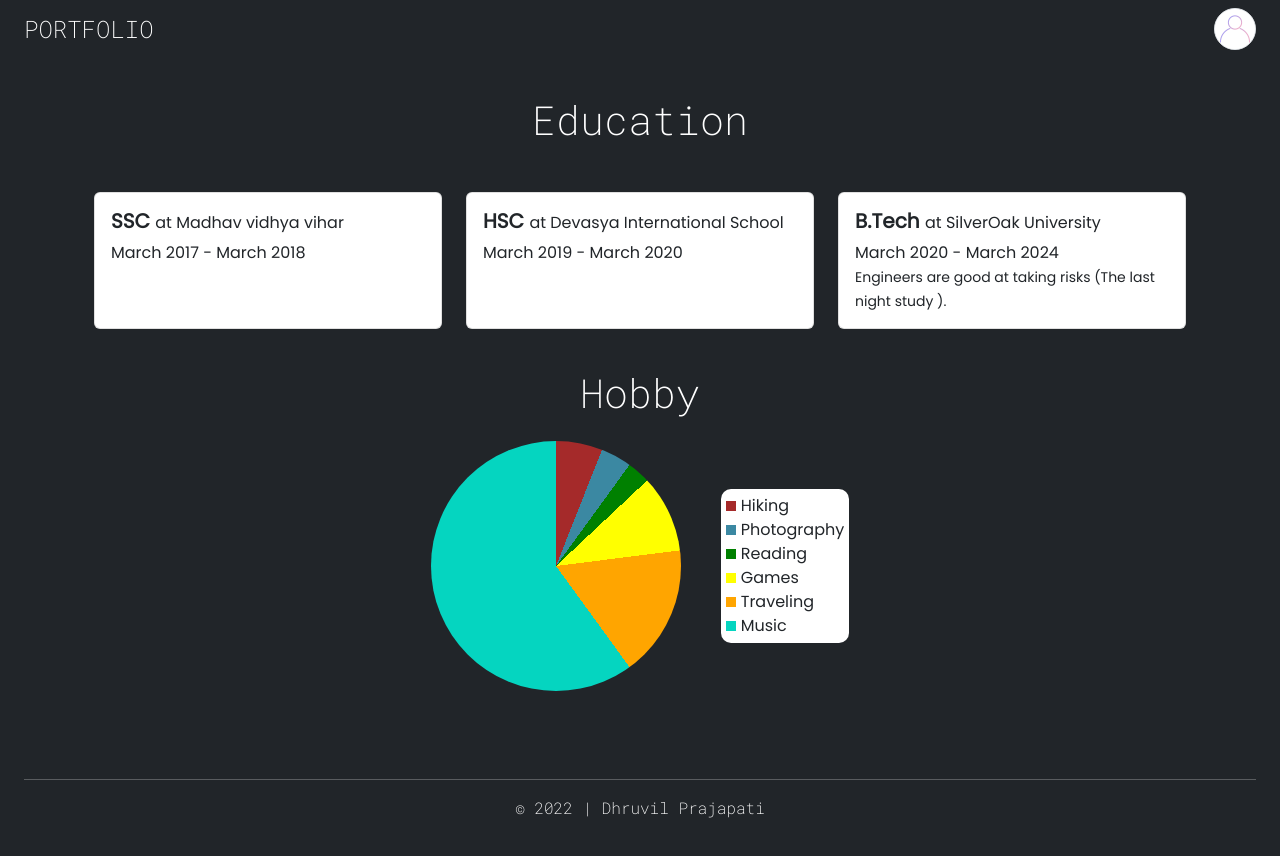
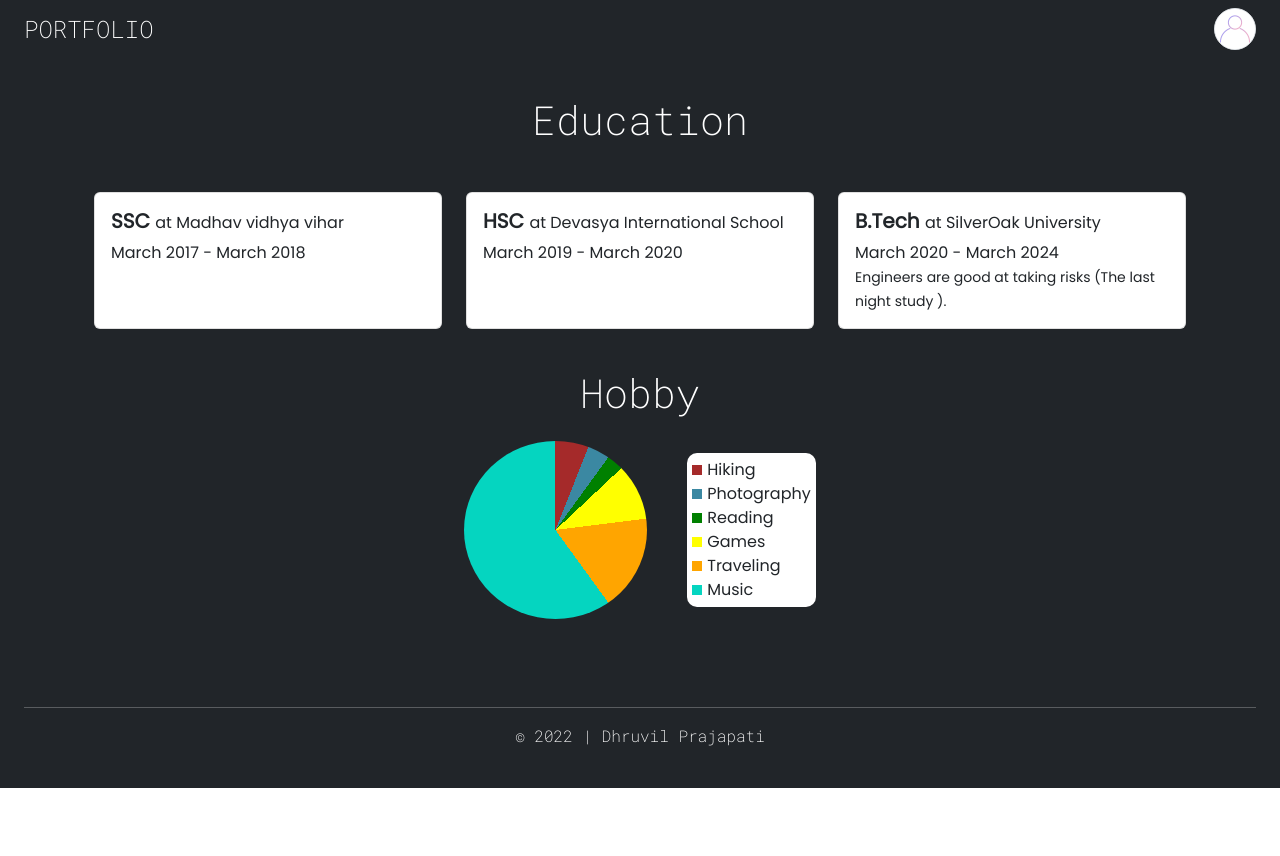
Before and after one commit to dhruvilprajapati/Internship-Project, a React (Create React App) app: page /education in a window 1280 px wide. Shown: the top 856 px of the page. After the commit the page ends 800 px from the top, so only its background shows below. Built offline with nearby package versions, Linux system fonts and the light colour scheme.

Commit message:
Update custom.scss

```diff
--- a/src/custom.scss
+++ b/src/custom.scss
@@ -57,8 +57,8 @@ $enable-rounded: false;
   orange 23% 40%,
   rgb(5, 213, 192) 30%);
   border-radius: 50%;
-    width: 250px;
-    height: 250px;
+    width: 183px;
+    height: 178px;
 }
 
 #legenda {
@@ -158,12 +158,14 @@ $color-html: hsl(15, 100%, 60%);
 $color-css: hsl(200, 100%, 60%);
 $color-java: hsl(300, 100%, 60%);
 $color-python: hsl(60, 100%, 60%);
+$color-react: hsl(200, 100%, 60%);
 
 
 $porcent-html: 95;
 $porcent-css: 85;
 $porcent-java: 20;
 $porcent-python: 30;
+$porcent-react: 20;
 
 
 @function strokeDashoffset($num) {
@@ -223,6 +225,9 @@ $porcent-python: 30;
   &-python {
     filter: drop-shadow(0 0 5px $color-python);
   }
+  &-react {
+    filter: drop-shadow(0 0 5px $color-react);
+  }
 
 }
 
@@ -238,6 +243,9 @@ $porcent-python: 30;
   }
   &-python {
     animation: anim_circle-python 1.10s ease-in-out forwards;
+  }
+  &-react {
+    animation: anim_circle-react 1.10s ease-in-out forwards;
   }
 
 }
@@ -278,3 +286,8 @@ $porcent-python: 30;
     stroke-dashoffset: strokeDashoffset($porcent-python);
   }
 }
+@keyframes anim_circle-react {
+  to {
+    stroke-dashoffset: strokeDashoffset($porcent-react);
+  }
+}
```
